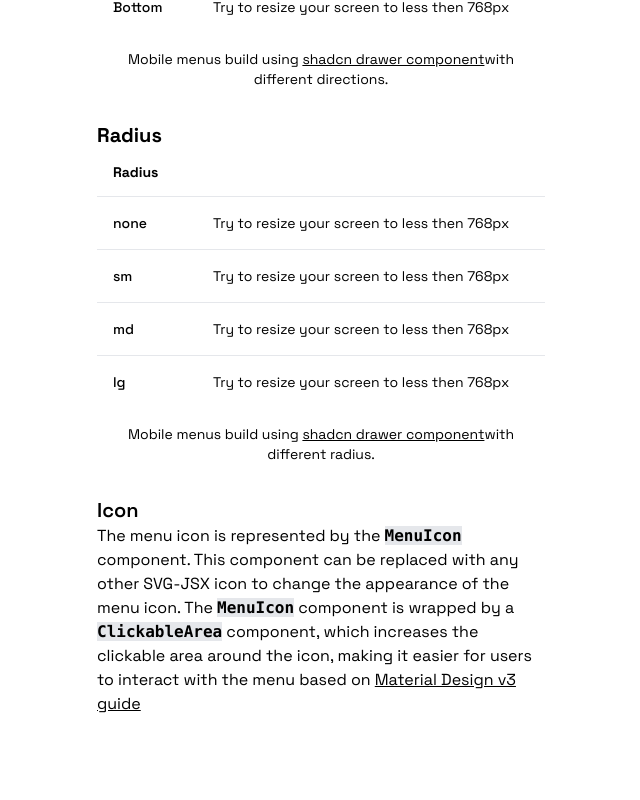
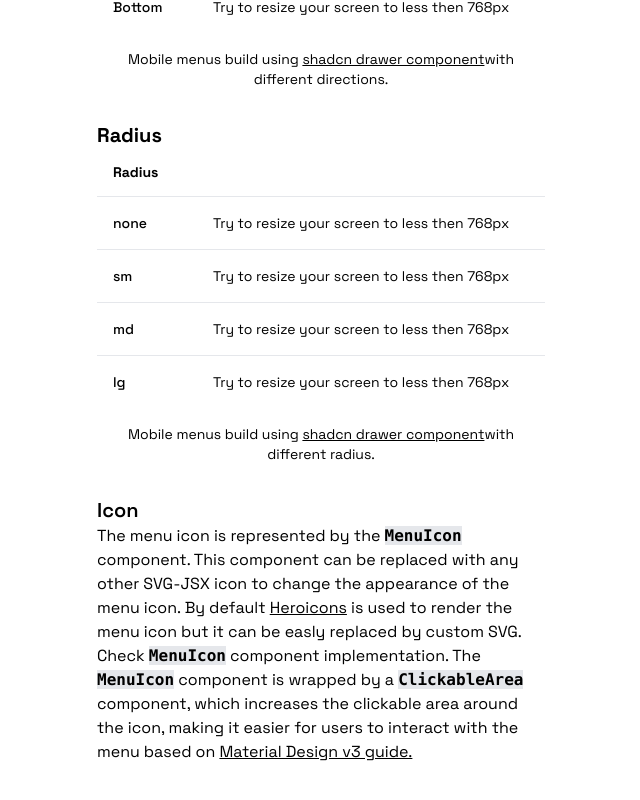
Before and after one commit to maciejadamski89/mobile-menu-shadcn, a Next.js app: page / in a window 1280 px wide. Shown: the part 559-1359 px from the top of the page, without its empty margins (319-959 px from the left). Built offline with nearby package versions, Linux system fonts and the light colour scheme.

Commit message:
ref: update Icon section description

```diff
--- a/src/app/page.tsx
+++ b/src/app/page.tsx
@@ -106,14 +106,20 @@ export default function Home() {
                 <p className="text-base font-normal">
                     The menu icon is represented by the <code className="font-semibold bg-gray-200">MenuIcon</code>{" "}
                     component. This component can be replaced with any other SVG-JSX icon to change the appearance of
-                    the menu icon. The <code className="font-semibold bg-gray-200">MenuIcon</code> component is wrapped
-                    by a <code className="font-semibold bg-gray-200">ClickableArea</code> component, which increases the
+                    the menu icon. By default{" "}
+                    <a href="https://heroicons.com/" className="underline">
+                        Heroicons
+                    </a>{" "}
+                    is used to render the menu icon but it can be easly replaced by custom SVG. Check{" "}
+                    <code className="font-semibold bg-gray-200">MenuIcon</code> component implementation. The{" "}
+                    <code className="font-semibold bg-gray-200">MenuIcon</code> component is wrapped by a{" "}
+                    <code className="font-semibold bg-gray-200">ClickableArea</code> component, which increases the
                     clickable area around the icon, making it easier for users to interact with the menu based on{" "}
                     <a
                         href="https://m3.material.io/foundations/accessible-design/accessibility-basics"
                         className="underline"
                     >
-                        Material Design v3 guide
+                        Material Design v3 guide.
                     </a>
                 </p>
             </div>
```
